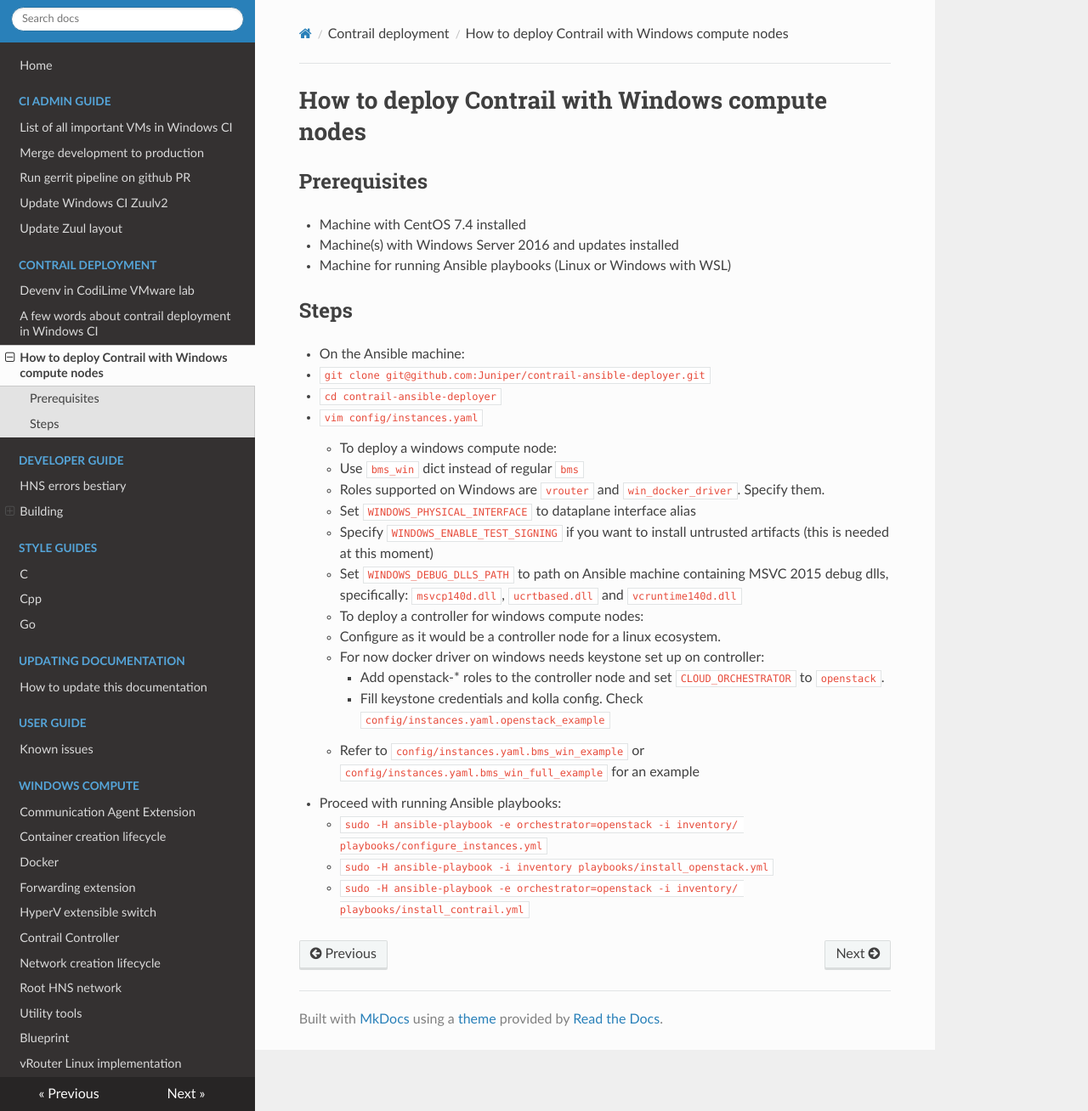
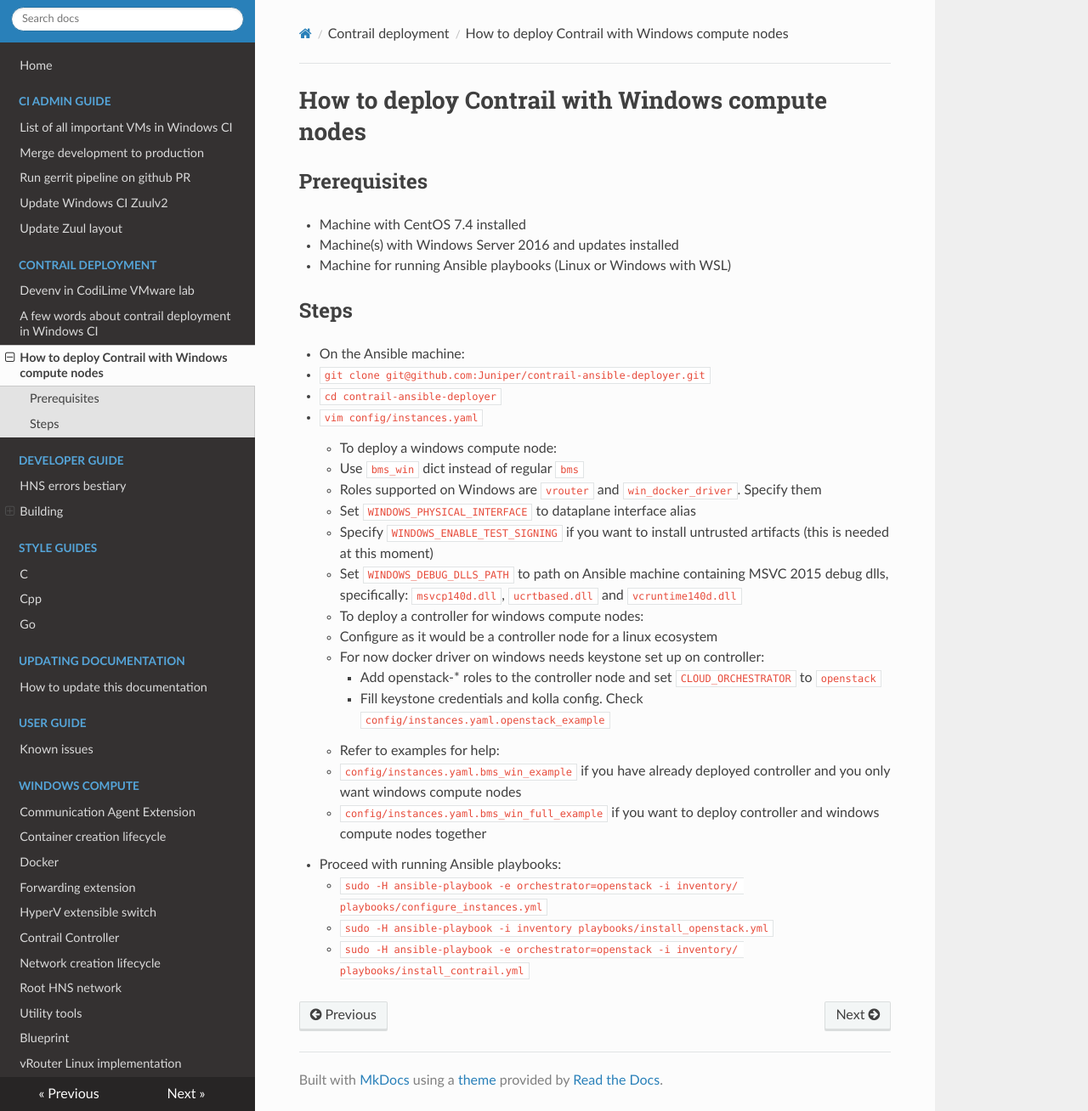
Before and after one commit to piotr-szuberski/contrail-windows-docs, an MkDocs documentation site: the page built from doc/contrail_deployment/contrail_deployment_manual.md, in a window 1280 px wide and 1308 px high. Shown: the whole window at 85% size. Built offline with MkDocs 1.6.1, drawn with Linux system fonts in a browser that asks for light colours; nearby versions of some CDN libraries.

Commit message:
Add description about examples

```diff
--- a/doc/contrail_deployment/contrail_deployment_manual.md
+++ b/doc/contrail_deployment/contrail_deployment_manual.md
@@ -14,16 +14,18 @@
   * `vim config/instances.yaml`
     * To deploy a windows compute node:
       * Use `bms_win` dict instead of regular `bms`
-      * Roles supported on Windows are `vrouter` and `win_docker_driver`. Specify them.
+      * Roles supported on Windows are `vrouter` and `win_docker_driver`. Specify them
       * Set `WINDOWS_PHYSICAL_INTERFACE` to dataplane interface alias
       * Specify `WINDOWS_ENABLE_TEST_SIGNING` if you want to install untrusted artifacts (this is needed at this moment)
       * Set `WINDOWS_DEBUG_DLLS_PATH` to path on Ansible machine containing MSVC 2015 debug dlls, specifically: `msvcp140d.dll`, `ucrtbased.dll` and `vcruntime140d.dll`
     * To deploy a controller for windows compute nodes:
-      * Configure as it would be a controller node for a linux ecosystem.
+      * Configure as it would be a controller node for a linux ecosystem
       * For now docker driver on windows needs keystone set up on controller:
-        * Add openstack-* roles to the controller node and set `CLOUD_ORCHESTRATOR` to `openstack`.
+        * Add openstack-* roles to the controller node and set `CLOUD_ORCHESTRATOR` to `openstack`
         * Fill keystone credentials and kolla config. Check `config/instances.yaml.openstack_example`
-    * Refer to `config/instances.yaml.bms_win_example` or `config/instances.yaml.bms_win_full_example` for an example
+    * Refer to examples for help:
+      * `config/instances.yaml.bms_win_example` if you have already deployed controller and you only want windows compute nodes
+      * `config/instances.yaml.bms_win_full_example` if you want to deploy controller and windows compute nodes together
   * Proceed with running Ansible playbooks:
     * `sudo -H ansible-playbook -e orchestrator=openstack -i inventory/ playbooks/configure_instances.yml`
     * `sudo -H ansible-playbook -i inventory playbooks/install_openstack.yml`
```
